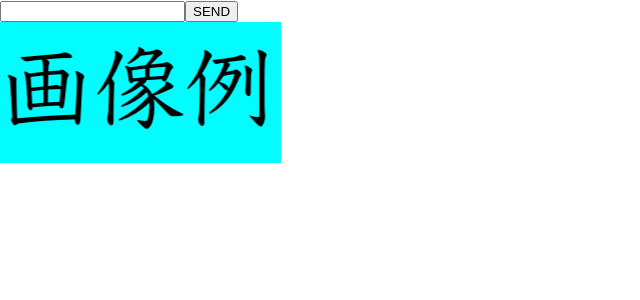
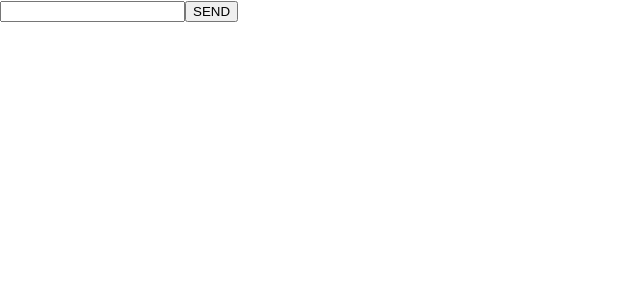
Before and after one commit to TakashiNishimura/rinkou, a React (Create React App) app: page / in a window 1280 px wide. Shown: the top 300 px of the page, without its empty margins (0-640 px from the left). Built offline with nearby package versions, Linux system fonts and the light colour scheme.

Commit message:
Revert "img"
This reverts commit d9560749

```diff
--- a/src/FormTest.js
+++ b/src/FormTest.js
@@ -1,5 +1,4 @@
 import React, { Component } from 'react';
-import gazou from './img/example.png';
 
 export class FormTest extends Component {
   constructor(props) {
@@ -34,7 +33,6 @@ export class FormTest extends Component {
           <input type="text" value={this.state.value} onChange={this.handleInput} />
           <button onClick={this.send}>SEND</button>
           <div>{this.state.message}</div>
-          <img src={gazou}/>
         </div>
     );
   }
```
Also changed, not shown: package.json (+2 -16 lines), img/example.png (renamed from src/img/example.png), 1 other file (tests, documents, lock files or other folders).
